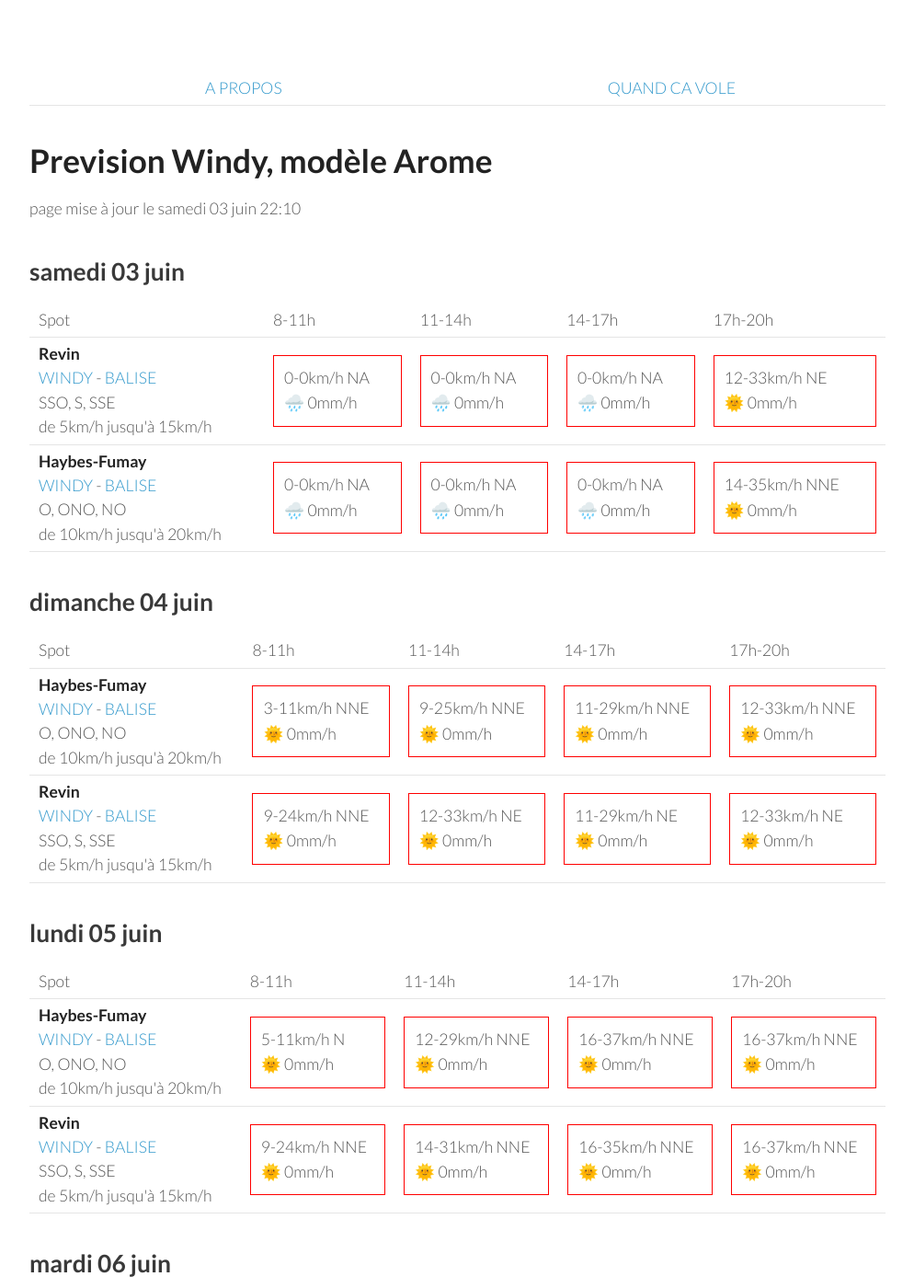
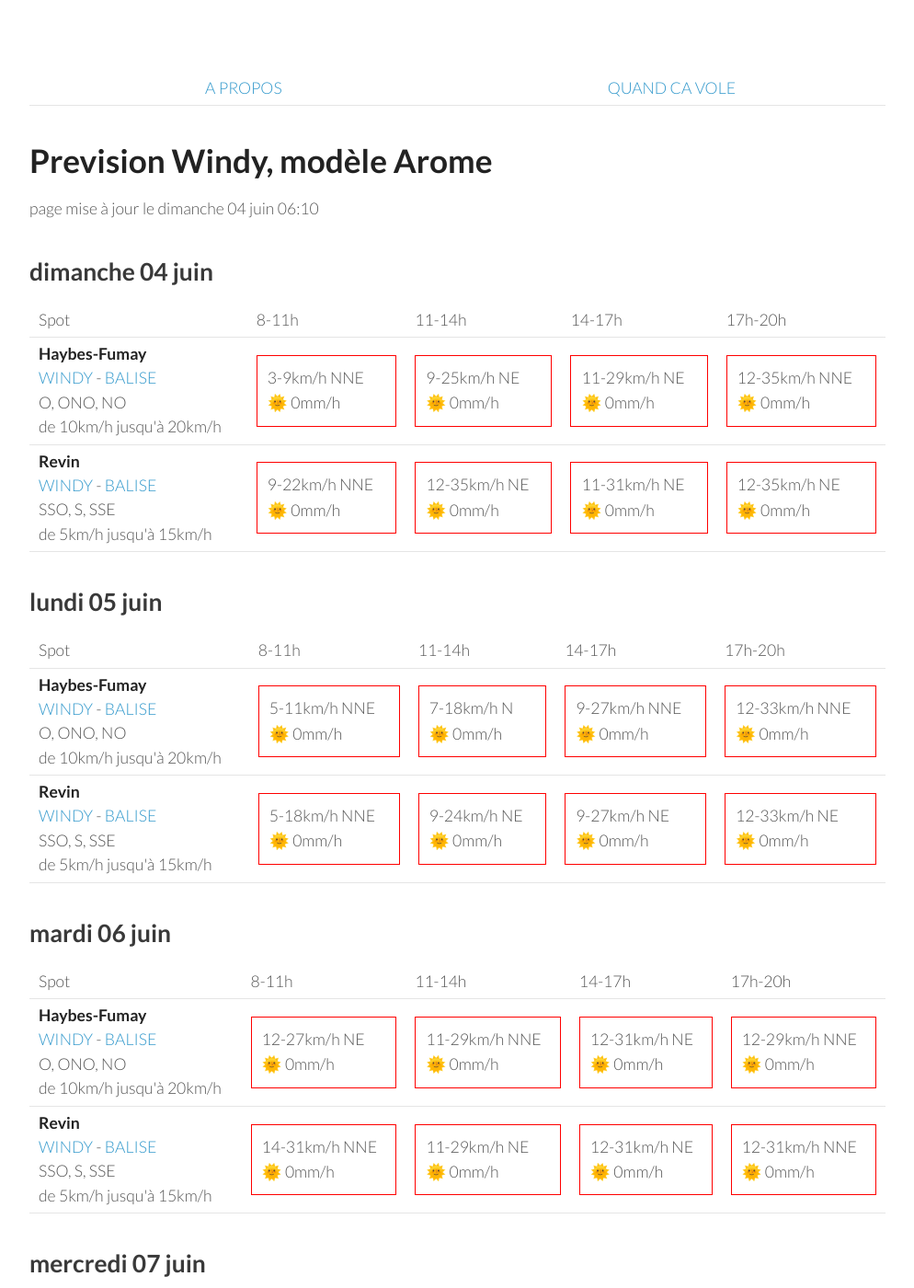
Before and after one commit to parapente-dans-le-nord/parapente-dans-le-nord.github.io, a Jekyll site: the page built from ardennes.markdown, in a window 1280 px wide and 1400 px high. Shown: the whole window at 92% size, without its empty margins (26-1020 px from the left). Built offline with Jekyll 4.4.1, drawn with Linux system fonts in a browser that asks for light colours; some of the changed text lies outside the part shown.

Commit message:
update index.markdown

```diff
--- a/ardennes.markdown
+++ b/ardennes.markdown
@@ -7,42 +7,8 @@ title:  "Tous les spots"
 {: .links}
 
 # Prevision Windy, modèle Arome
-page mise à jour le samedi 03 juin 22:10
+page mise à jour le dimanche 04 juin 06:10
 
-## samedi 03 juin
-
-{::nomarkdown}
-<table>
-  <tbody>
-    <tr>
-      <td>Spot</td>
-      <td>8-11h</td>
-      <td>11-14h</td>
-      <td>14-17h</td>
-      <td>17h-20h</td>
-    </tr>
-<tr>
-        <td><strong>Revin</strong><br><a href="https://windy.com/49.948/4.625?49.543,4.625,8">WINDY</a> - <span class=""><a href="http://www.balisemeteo.com/balise.php?idBalise=5019">BALISE</a> </span><br> <span class="vent-favorable">SSO, S, SSE</span><br><span class="force-vent">de 5km/h jusqu'à 15km/h</span> </td>
-
-            <td><div class="not-flyable"><p>0-0km/h NA</p><p>🌧️ 0mm/h</p></div></td>
-            <td><div class="not-flyable"><p>0-0km/h NA</p><p>🌧️ 0mm/h</p></div></td>
-            <td><div class="not-flyable"><p>0-0km/h NA</p><p>🌧️ 0mm/h</p></div></td>
-            <td><div class="not-flyable"><p>12-33km/h NE</p><p>🌞 0mm/h</p></div></td>
-
-    </tr>
-<tr>
-        <td><strong>Haybes-Fumay</strong><br><a href="https://windy.com/49.998/4.715?49.913,4.738,10">WINDY</a> - <span class=""><a href="http://www.balisemeteo.com/balise.php?idBalise=104">BALISE</a> </span><br> <span class="vent-favorable">O, ONO, NO</span><br><span class="force-vent">de 10km/h jusqu'à 20km/h</span> </td>
-
-            <td><div class="not-flyable"><p>0-0km/h NA</p><p>🌧️ 0mm/h</p></div></td>
-            <td><div class="not-flyable"><p>0-0km/h NA</p><p>🌧️ 0mm/h</p></div></td>
-            <td><div class="not-flyable"><p>0-0km/h NA</p><p>🌧️ 0mm/h</p></div></td>
-            <td><div class="not-flyable"><p>14-35km/h NNE</p><p>🌞 0mm/h</p></div></td>
-
-    </tr>
-
-</tbody>
-</table>
-{:/}
 ## dimanche 04 juin
 
 {::nomarkdown}
@@ -58,20 +24,20 @@ page mise à jour le samedi 03 juin 22:10
 <tr>
         <td><strong>Haybes-Fumay</strong><br><a href="https://windy.com/49.998/4.715?49.913,4.738,10">WINDY</a> - <span class=""><a href="http://www.balisemeteo.com/balise.php?idBalise=104">BALISE</a> </span><br> <span class="vent-favorable">O, ONO, NO</span><br><span class="force-vent">de 10km/h jusqu'à 20km/h</span> </td>
 
-            <td><div class="not-flyable"><p>3-11km/h NNE</p><p>🌞 0mm/h</p></div></td>
-            <td><div class="not-flyable"><p>9-25km/h NNE</p><p>🌞 0mm/h</p></div></td>
-            <td><div class="not-flyable"><p>11-29km/h NNE</p><p>🌞 0mm/h</p></div></td>
-            <td><div class="not-flyable"><p>12-33km/h NNE</p><p>🌞 0mm/h</p></div></td>
+            <td><div class="not-flyable"><p>3-9km/h NNE</p><p>🌞 0mm/h</p></div></td>
+            <td><div class="not-flyable"><p>9-25km/h NE</p><p>🌞 0mm/h</p></div></td>
+            <td><div class="not-flyable"><p>11-29km/h NE</p><p>🌞 0mm/h</p></div></td>
+            <td><div class="not-flyable"><p>12-35km/h NNE</p><p>🌞 0mm/h</p></div></td>
 
 
     </tr>
 <tr>
         <td><strong>Revin</strong><br><a href="https://windy.com/49.948/4.625?49.543,4.625,8">WINDY</a> - <span class=""><a href="http://www.balisemeteo.com/balise.php?idBalise=5019">BALISE</a> </span><br> <span class="vent-favorable">SSO, S, SSE</span><br><span class="force-vent">de 5km/h jusqu'à 15km/h</span> </td>
 
-            <td><div class="not-flyable"><p>9-24km/h NNE</p><p>🌞 0mm/h</p></div></td>
-            <td><div class="not-flyable"><p>12-33km/h NE</p><p>🌞 0mm/h</p></div></td>
-            <td><div class="not-flyable"><p>11-29km/h NE</p><p>🌞 0mm/h</p></div></td>
-            <td><div class="not-flyable"><p>12-33km/h NE</p><p>🌞 0mm/h</p></div></td>
+            <td><div class="not-flyable"><p>9-22km/h NNE</p><p>🌞 0mm/h</p></div></td>
+            <td><div class="not-flyable"><p>12-35km/h NE</p><p>🌞 0mm/h</p></div></td>
+            <td><div class="not-flyable"><p>11-31km/h NE</p><p>🌞 0mm/h</p></div></td>
+            <td><div class="not-flyable"><p>12-35km/h NE</p><p>🌞 0mm/h</p></div></td>
 
 
     </tr>
@@ -94,20 +60,20 @@ page mise à jour le samedi 03 juin 22:10
 <tr>
         <td><strong>Haybes-Fumay</strong><br><a href="https://windy.com/49.998/4.715?49.913,4.738,10">WINDY</a> - <span class=""><a href="http://www.balisemeteo.com/balise.php?idBalise=104">BALISE</a> </span><br> <span class="vent-favorable">O, ONO, NO</span><br><span class="force-vent">de 10km/h jusqu'à 20km/h</span> </td>
 
-            <td><div class="not-flyable"><p>5-11km/h N</p><p>🌞 0mm/h</p></div></td>
-            <td><div class="not-flyable"><p>12-29km/h NNE</p><p>🌞 0mm/h</p></div></td>
-            <td><div class="not-flyable"><p>16-37km/h NNE</p><p>🌞 0mm/h</p></div></td>
-            <td><div class="not-flyable"><p>16-37km/h NNE</p><p>🌞 0mm/h</p></div></td>
+            <td><div class="not-flyable"><p>5-11km/h NNE</p><p>🌞 0mm/h</p></div></td>
+            <td><div class="not-flyable"><p>7-18km/h N</p><p>🌞 0mm/h</p></div></td>
+            <td><div class="not-flyable"><p>9-27km/h NNE</p><p>🌞 0mm/h</p></div></td>
+            <td><div class="not-flyable"><p>12-33km/h NNE</p><p>🌞 0mm/h</p></div></td>
 
 
     </tr>
 <tr>
         <td><strong>Revin</strong><br><a href="https://windy.com/49.948/4.625?49.543,4.625,8">WINDY</a> - <span class=""><a href="http://www.balisemeteo.com/balise.php?idBalise=5019">BALISE</a> </span><br> <span class="vent-favorable">SSO, S, SSE</span><br><span class="force-vent">de 5km/h jusqu'à 15km/h</span> </td>
 
-            <td><div class="not-flyable"><p>9-24km/h NNE</p><p>🌞 0mm/h</p></div></td>
-            <td><div class="not-flyable"><p>14-31km/h NNE</p><p>🌞 0mm/h</p></div></td>
-            <td><div class="not-flyable"><p>16-35km/h NNE</p><p>🌞 0mm/h</p></div></td>
-            <td><div class="not-flyable"><p>16-37km/h NNE</p><p>🌞 0mm/h</p></div></td>
+            <td><div class="not-flyable"><p>5-18km/h NNE</p><p>🌞 0mm/h</p></div></td>
+            <td><div class="not-flyable"><p>9-24km/h NE</p><p>🌞 0mm/h</p></div></td>
+            <td><div class="not-flyable"><p>9-27km/h NE</p><p>🌞 0mm/h</p></div></td>
+            <td><div class="not-flyable"><p>12-33km/h NE</p><p>🌞 0mm/h</p></div></td>
 
 
     </tr>
@@ -131,19 +97,19 @@ page mise à jour le samedi 03 juin 22:10
         <td><strong>Haybes-Fumay</strong><br><a href="https://windy.com/49.998/4.715?49.913,4.738,10">WINDY</a> - <span class=""><a href="http://www.balisemeteo.com/balise.php?idBalise=104">BALISE</a> </span><br> <span class="vent-favorable">O, ONO, NO</span><br><span class="force-vent">de 10km/h jusqu'à 20km/h</span> </td>
 
             <td><div class="not-flyable"><p>12-27km/h NE</p><p>🌞 0mm/h</p></div></td>
-            <td><div class="not-flyable"><p>11-27km/h NE</p><p>🌞 0mm/h</p></div></td>
-            <td><div class="not-flyable"><p>12-29km/h NE</p><p>🌞 0mm/h</p></div></td>
-            <td><div class="not-flyable"><p>12-29km/h NE</p><p>🌞 0mm/h</p></div></td>
+            <td><div class="not-flyable"><p>11-29km/h NNE</p><p>🌞 0mm/h</p></div></td>
+            <td><div class="not-flyable"><p>12-31km/h NE</p><p>🌞 0mm/h</p></div></td>
+            <td><div class="not-flyable"><p>12-29km/h NNE</p><p>🌞 0mm/h</p></div></td>
 
 
     </tr>
 <tr>
         <td><strong>Revin</strong><br><a href="https://windy.com/49.948/4.625?49.543,4.625,8">WINDY</a> - <span class=""><a href="http://www.balisemeteo.com/balise.php?idBalise=5019">BALISE</a> </span><br> <span class="vent-favorable">SSO, S, SSE</span><br><span class="force-vent">de 5km/h jusqu'à 15km/h</span> </td>
 
+            <td><div class="not-flyable"><p>14-31km/h NNE</p><p>🌞 0mm/h</p></div></td>
+            <td><div class="not-flyable"><p>11-29km/h NE</p><p>🌞 0mm/h</p></div></td>
+            <td><div class="not-flyable"><p>12-31km/h NE</p><p>🌞 0mm/h</p></div></td>
             <td><div class="not-flyable"><p>12-31km/h NNE</p><p>🌞 0mm/h</p></div></td>
-            <td><div class="not-flyable"><p>11-27km/h NE</p><p>🌞 0mm/h</p></div></td>
-            <td><div class="not-flyable"><p>11-27km/h NE</p><p>🌞 0mm/h</p></div></td>
-            <td><div class="not-flyable"><p>12-29km/h NE</p><p>🌞 0mm/h</p></div></td>
 
 
     </tr>
@@ -166,8 +132,8 @@ page mise à jour le samedi 03 juin 22:10
 <tr>
         <td><strong>Haybes-Fumay</strong><br><a href="https://windy.com/49.998/4.715?49.913,4.738,10">WINDY</a> - <span class=""><a href="http://www.balisemeteo.com/balise.php?idBalise=104">BALISE</a> </span><br> <span class="vent-favorable">O, ONO, NO</span><br><span class="force-vent">de 10km/h jusqu'à 20km/h</span> </td>
 
-            <td><div class="not-flyable"><p>7-20km/h ENE</p><p>🌞 0mm/h</p></div></td>
-            <td><div class="not-flyable"><p>12-29km/h NE</p><p>🌞 0mm/h</p></div></td>
+            <td><div class="not-flyable"><p>9-20km/h NE</p><p>🌞 0mm/h</p></div></td>
+            <td><div class="not-flyable"><p>9-24km/h NE</p><p>🌞 0mm/h</p></div></td>
             <td><div class="not-flyable"><p>18-38km/h NNE</p><p>🌞 0mm/h</p></div></td>
             <td><div class="not-flyable"><p>18-44km/h NNE</p><p>🌞 0mm/h</p></div></td>
 
@@ -177,7 +143,7 @@ page mise à jour le samedi 03 juin 22:10
         <td><strong>Revin</strong><br><a href="https://windy.com/49.948/4.625?49.543,4.625,8">WINDY</a> - <span class=""><a href="http://www.balisemeteo.com/balise.php?idBalise=5019">BALISE</a> </span><br> <span class="vent-favorable">SSO, S, SSE</span><br><span class="force-vent">de 5km/h jusqu'à 15km/h</span> </td>
 
             <td><div class="not-flyable"><p>9-22km/h NE</p><p>🌞 0mm/h</p></div></td>
-            <td><div class="not-flyable"><p>12-27km/h NE</p><p>🌞 0mm/h</p></div></td>
+            <td><div class="not-flyable"><p>7-22km/h NE</p><p>🌞 0mm/h</p></div></td>
             <td><div class="not-flyable"><p>16-35km/h NNE</p><p>🌞 0mm/h</p></div></td>
             <td><div class="not-flyable"><p>18-42km/h NNE</p><p>🌧 0.2mm/h</p></div></td>
 
```
